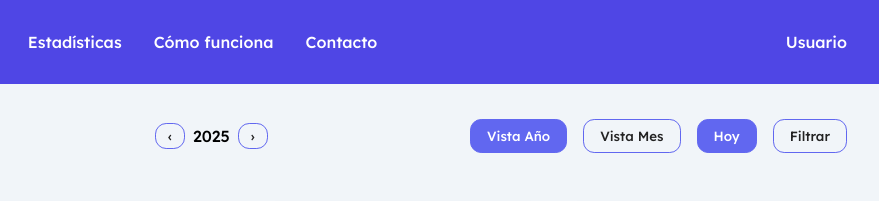
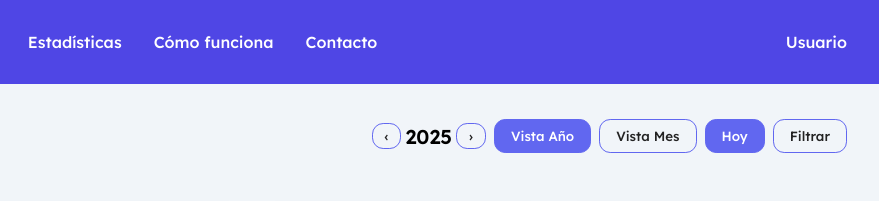
Before and after one commit to moisescolman/Calendula_frontend, a plain HTML site: page pages/calendario.html in a window 1280 px wide. Shown: the top 201 px of the page, 401-1280 px from the left. Drawn offline with Linux system fonts and the light colour scheme.

Commit message:
control año calendario ok

```diff
--- a/css/calendario.css
+++ b/css/calendario.css
@@ -28,7 +28,7 @@
   gap: 2rem;
 }
 
-/* Layout principal full width */
+/* Layout full width */
 .principal-usuario.calendario-principal {
   width: 100%;
   margin: 2rem 0;
@@ -51,21 +51,31 @@
   align-items: center;
   gap: 1rem;
 }
-.controles-anio {
+
+/* Agrupación de controles */
+.controles-calendario {
   display: flex;
   align-items: center;
   gap: 0.5rem;
 }
-#anio-mostrado {
-  font-weight: 500;
+
+/* Controles de año (ahora dentro de .controles-calendario) */
+.controles-anio {
+  display: flex;
+  align-items: center;
+  gap: 0.25rem;
 }
 .controles-anio button {
   padding: 0.25rem 0.75rem;
 }
-.controles-calendario {
-  display: flex;
-  gap: 1rem;
+
+/* Año destacado */
+#anio-mostrado {
+  font-weight: 600;
+  font-size: 1.25rem;
 }
+
+/* Botones generales */
 .boton-control {
   padding: 0.5rem 1rem;
   border: 1px solid var(--color-principal);
@@ -91,8 +101,11 @@
   border-radius: 0.7rem;
   border: 2px solid var(--borde-gris);
 }
-.resumen-turnos h2 { font-size: 1.5rem; margin-bottom:1rem; }
-/* ... resto de tu CSS de resumen tal cual ... */
+.resumen-turnos h2 {
+  font-size: 1.5rem;
+  margin-bottom: 1rem;
+}
+/* … resto de tu CSS de resumen … */
 
 /* Grid de meses */
 .calendario-grid {
--- a/pages/calendario.html
+++ b/pages/calendario.html
@@ -41,12 +41,15 @@
         <h1>Calendario</h1>
         <button id="boton-marcar-turnos" class="boton-control">Marcar turnos</button>
       </div>
-      <div class="controles-anio" id="controles-anio">
-        <button id="boton-prev-anio" class="boton-control">&#8249;</button>
-        <span id="anio-mostrado">2025</span>
-        <button id="boton-next-anio" class="boton-control">&#8250;</button>
-      </div>
+
       <div class="controles-calendario">
+        <!-- controles de año ahora aquí, a la izquierda de “Vista Año” -->
+        <div id="controles-anio" class="controles-anio">
+          <button id="boton-prev-anio" class="boton-control">&#8249;</button>
+          <span id="anio-mostrado">2025</span>
+          <button id="boton-next-anio" class="boton-control">&#8250;</button>
+        </div>
+
         <button id="boton-vista-ano"  class="boton-control activo">Vista Año</button>
         <button id="boton-vista-mes"  class="boton-control">Vista Mes</button>
         <button id="boton-hoy"        class="boton-control">Hoy</button>
@@ -77,7 +80,7 @@
       <div class="texto-progreso">0 días sin marcar • 0%</div>
     </aside>
 
-    <section class="calendario-grid" id="calendario-grid">
+    <section id="calendario-grid" class="calendario-grid">
       <!-- Vaciado y rellenado por JS -->
     </section>
   </main>
```
